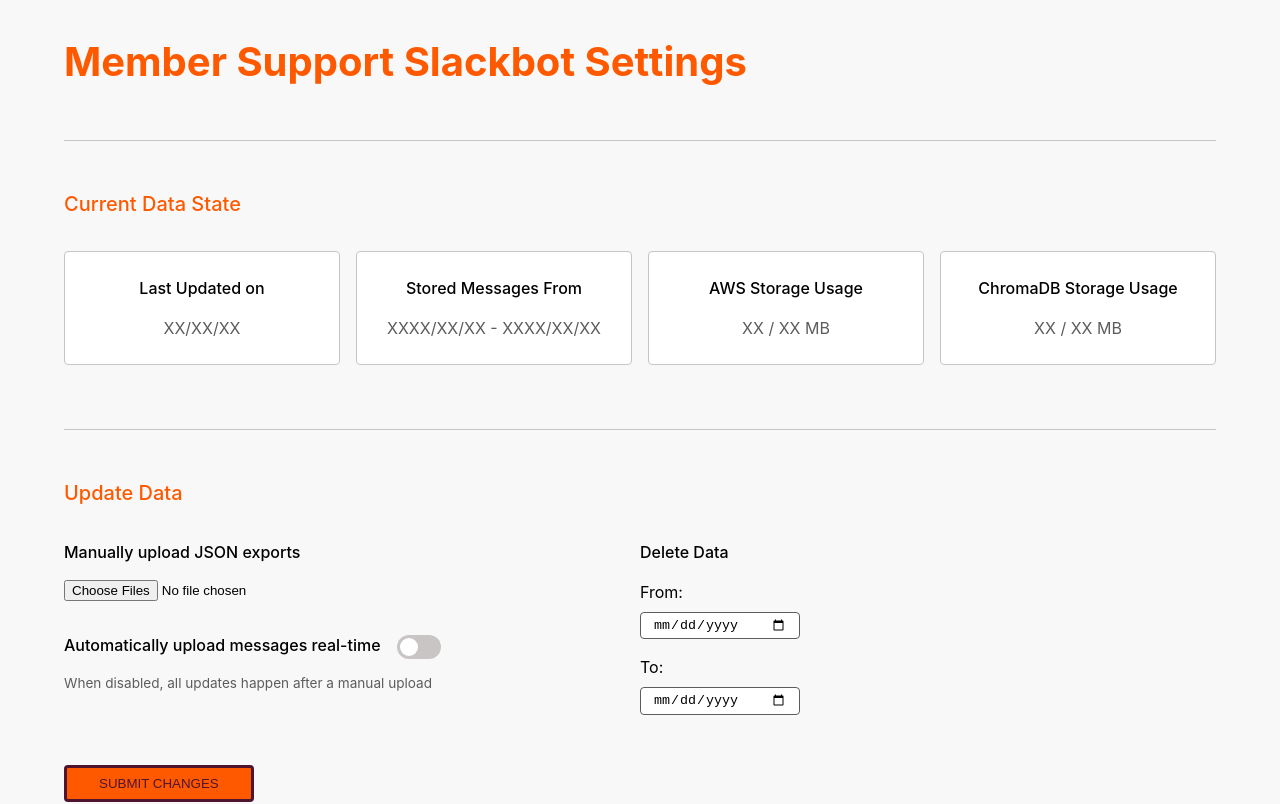
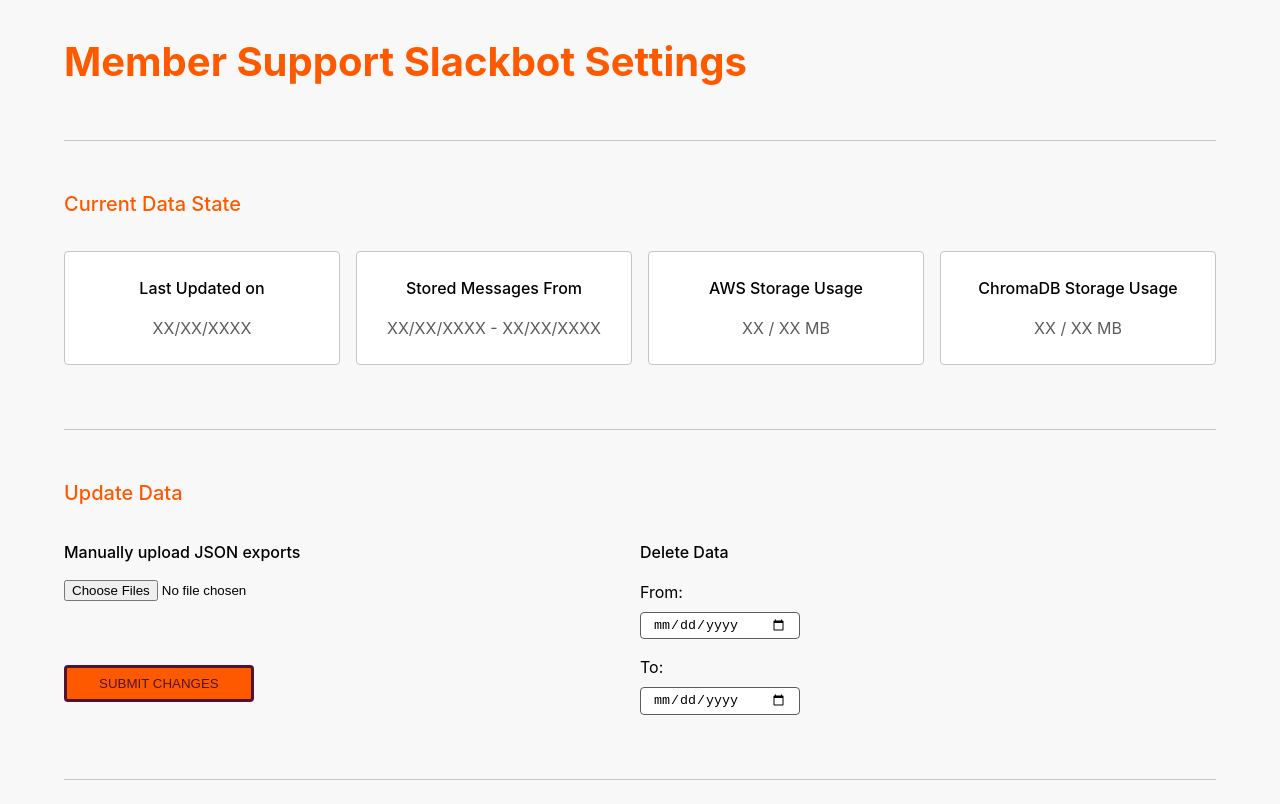
Before and after one commit to SanjithaPraba/BAIxRTC, a Next.js app in the folder front-end/: page / in a window 1280 px wide. Shown: the top 804 px of the page. Built offline with nearby package versions, Linux system fonts and the light colour scheme; no server answers.

Commit message:
store + display last uploaded date, remove unecessary ui

```diff
--- a/front-end/app/page.tsx
+++ b/front-end/app/page.tsx
@@ -33,29 +33,38 @@ function DatabaseState() {
 
   // state for db
   const [info, setInfo] = useState({
-    lastUpload: "XX/XX/XX",
-    dateRange: "XXXX/XX/XX - XXXX/XX/XX",
+    // lastUpload: "XX/XX/XXXX",
+    dateRange: "XX/XX/XXXX - XX/XX/XXXX",
     awsUsage: "XX / XX MB",
     chromaUsage: "XX / XX MB",
   });
 
-  // useEffect(() => {
-  //   const fetchInfo = async () => {
-  //     try {
-  //       const response = await fetch("http://localhost:5000/api/db");
-  //       if (response.ok) {
-  //         const data = await response.json();
-  //         setInfo(data);
-  //       } else {
-  //         console.error("Error fetching data");
-  //       }
-  //     } catch (error) {
-  //       console.error("Error:", error);
-  //     }
-  //   };
+  const[lastUpload, setLastUpload] = useState('XX/XX/XXXX')
 
-  //   fetchInfo();
-  // }, []); // should only run once during component mount
+  useEffect(() => {
+    // const fetchInfo = async () => {
+    //   try {
+    //     const response = await fetch("http://localhost:5000/api/db");
+    //     if (response.ok) {
+    //       const data = await response.json();
+    //       setInfo(data);
+    //     } else {
+    //       console.error("Error fetching data");
+    //     }
+    //   } catch (error) {
+    //     console.error("Error:", error);
+    //   }
+    // };
+
+    // fetchInfo();
+
+    //get date of when info was last uploaded
+      const date = localStorage.getItem('uploadDate');
+      if (date) {
+        setLastUpload(date);
+      }
+
+  }, []); // should only run once during component mount
 
   return(
   <div>
@@ -66,7 +75,8 @@ function DatabaseState() {
       <div className="card-grid">
         <div className="card">
           <p className="card-title">Last Updated on</p>
-          <p className="card-value">{info.lastUpload}</p>
+          {/* <p className="card-value">{info.lastUpload}</p> */}
+          <p className="card-value">{lastUpload}</p>
         </div>
 
         <div className="card">
@@ -94,13 +104,14 @@ function UpdateDatabase() {
     // State for form inputs
     const [formData, setFormData] = useState({
       jsonExport: [] as File[],
-      autoUpload: false,
+      // autoUpload: false,
       deleteFrom: "",
       deleteTo: "",
     });
 
     // Handle form submission to Flask
     const handleSubmit = async (e: React.FormEvent<HTMLButtonElement>) => {
+      //handle input data
       e.preventDefault(); //stops form from instantly submitting
       const formDataToSend = new FormData();
       Object.entries(formData).forEach(([key, value]) => {
@@ -131,6 +142,11 @@ function UpdateDatabase() {
         console.error("Error:", error);
         alert("Error submitting changes!");
       }
+
+      //save time of upload
+      const now = new Date();
+      const formattedDate = `${String(now.getMonth() + 1).padStart(2, '0')}/${String(now.getDate()).padStart(2, '0')}/${now.getFullYear()}`;
+      localStorage.setItem('uploadDate', formattedDate);
   };
 
   // Handle file change
@@ -147,14 +163,14 @@ function UpdateDatabase() {
 
   };
 
-  // Handle checkbox change
-  const handleCheckboxChange = (e: React.ChangeEvent<HTMLInputElement>) => {
-    const { name, checked } = e.target;
-    setFormData((prevState) => ({
-      ...prevState,
-      [name]: checked,
-    }));
-  };
+  // // Handle checkbox change
+  // const handleCheckboxChange = (e: React.ChangeEvent<HTMLInputElement>) => {
+  //   const { name, checked } = e.target;
+  //   setFormData((prevState) => ({
+  //     ...prevState,
+  //     [name]: checked,
+  //   }));
+  // };
 
   // Handle input change for text and date inputs
   const handleInputChange = (e: React.ChangeEvent<HTMLInputElement>) => {
@@ -175,17 +191,16 @@ function UpdateDatabase() {
           <p className="item-title">Manually upload JSON exports</p>
           <input type="file" multiple name="jsonExport" onChange={handleFileChange}/>
 
-          <div className="toggle-container">
+          {/* <div className="toggle-container">
             <div className="toggle-header">
               <p className="item-title">Automatically upload messages real-time</p>
               <label className="toggle">
-                {/* for toggle to be accurate state, formData needs to be populated in parent component*/}
                 <input type="checkbox" name="autoUpload" checked={formData.autoUpload} onChange={handleCheckboxChange}/>
                 <span className="toggle-slider"></span>
               </label>
             </div>
             <p className="description">When disabled, all updates happen after a manual upload</p>
-          </div>
+          </div> */}
 
           <div className="submit-container">
           <button className="button button-primary" onSubmit={handleSubmit}>SUBMIT CHANGES</button>
```
